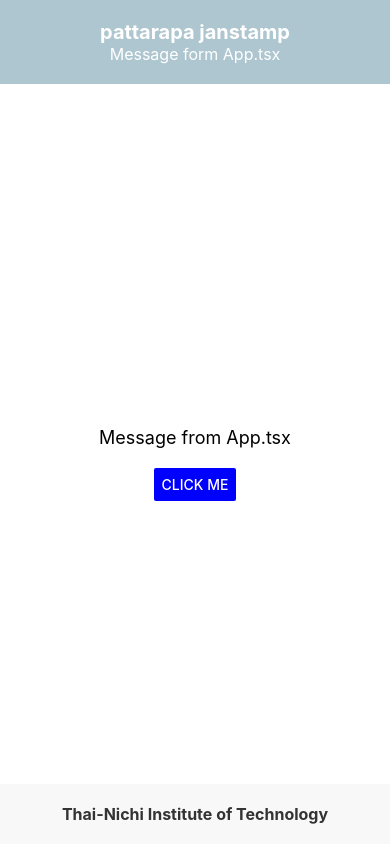
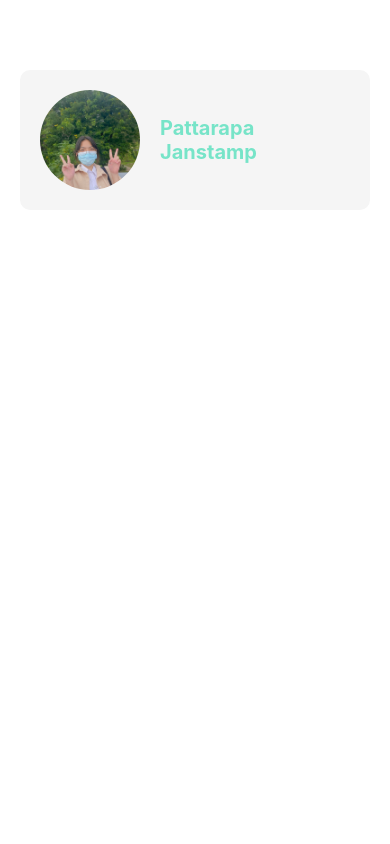
Before and after one commit to PentaYukina/2213110584_ReactNative, a React Native app: screen / in a window 390 px wide. Built offline with nearby package versions, Linux system fonts and the light colour scheme.

Commit message:
Practice1_Ch04_ReactHook

```diff
--- a/App.tsx
+++ b/App.tsx
@@ -1,28 +1,13 @@
-import { StatusBar } from "expo-status-bar";
-import React from "react";
-import { StyleSheet, Text, View, Button, Alert } from "react-native";
-import AppFooter from "./components/AppFooter";
-import AppHeader from "./components/AppHeader";
-import Content from "./components/Content";
+import { View, Text } from 'react-native'
+import React from 'react'
+import ProfileScreen from './components/ProfileScreen'
 
-export default function App():React.JSX.Element {
-
-
-
+const App = ():React.JSX.Element => {
   return (
-    <View style={styles.container}>
-      <AppHeader title="Message form App.tsx" name="pattarapa janstamp"/>
-      <Content name="pattarapa janstamp"/>
-      <AppFooter/>
-      <StatusBar style="auto"/>
+    <View>
+      <ProfileScreen/>
     </View>
-  );
+  )
 }
 
-const styles = StyleSheet.create({
-  container: {
-    flex: 1,
-    backgroundColor: "#fff",
-
-  },
-});
+export default App
--- /dev/null
+++ b/components/ProfileScreen.tsx
@@ -0,0 +1,17 @@
+import { StyleSheet, Text, View ,Image} from 'react-native'
+import React from 'react'
+import styles from '../styles/styles';
+
+const ProfileScreen = ():React.JSX.Element => {
+    const proflieImage = require("../assets/01.jpg");
+  return (
+    <View style={styles.container}>
+        <View style={styles.profileContainer}>
+            <Image source={proflieImage} style={styles.proflieImage}/>
+            <Text style={styles.profileName}>Pattarapa Janstamp</Text>
+        </View>
+    </View>
+  )
+}
+
+export default ProfileScreen
--- /dev/null
+++ b/styles/styles.ts
@@ -0,0 +1,32 @@
+import { StyleSheet, Text, View } from 'react-native'
+
+const styles = StyleSheet.create({
+    container:{
+        alignItems:"center",
+        padding:20,
+        borderColor:"#f5f5f5"
+    },
+    proflieImage:{
+        borderRadius:50,
+        width:100,
+        height:100,
+        marginRight:20
+    },
+    profileContainer:{
+        flexDirection:"row",
+        alignItems:"center",
+        width:"100%",
+        padding:20,
+        borderRadius:10,
+        backgroundColor:"#f5f5f5",
+        elevation:10,
+        marginTop:50
+    },
+    profileName:{
+        color:"#77E4C8",
+        fontSize:20,
+        fontWeight:'bold'
+    }
+});
+
+export default styles
```
Also changed, not shown: App1.tsx (added, +28 -0 lines), assets/01.jpg (added), assets/2213110584.jpg (added).
